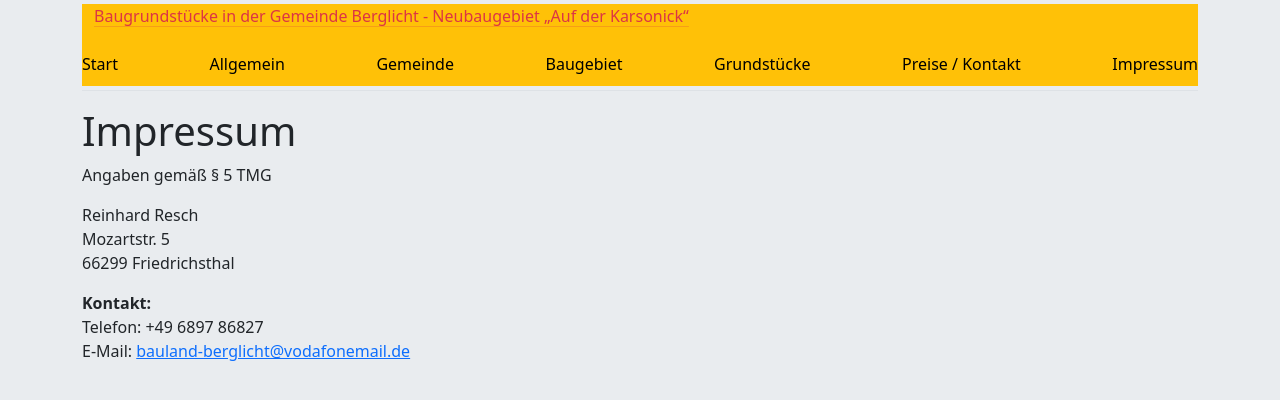
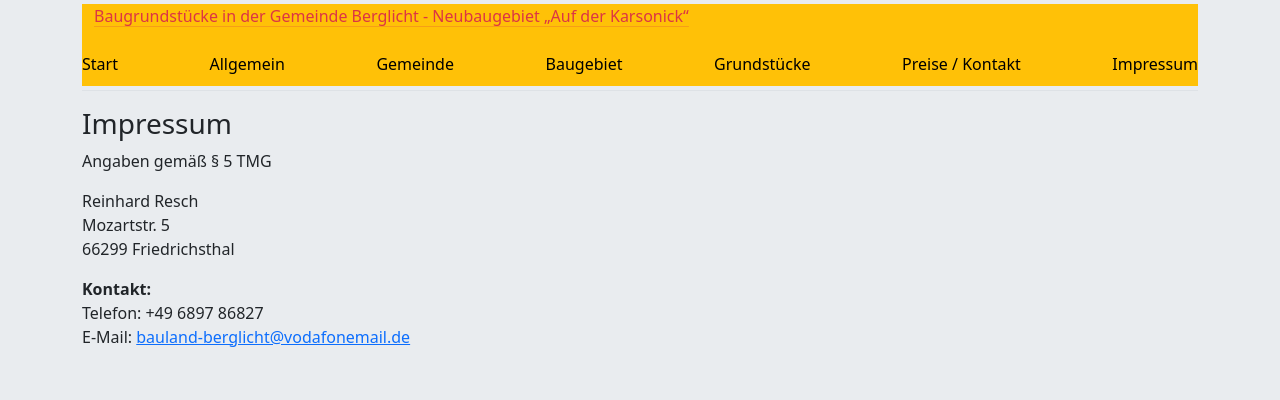
Before and after one commit to oresch/berglicht, a Jekyll site: the page built from impressum.html, in a window 1280 px wide. Shown: the top 400 px of the page. Built offline with Jekyll 4.4.1, drawn with Linux system fonts in a browser that asks for light colours.

Commit message:
Header size changed

```diff
--- a/impressum.html
+++ b/impressum.html
@@ -5,7 +5,7 @@ layout: "default"
 
 <div class="row">
     <div class="col-md-10">
-        <h1>Impressum</h1>
+        <h3>Impressum</h3>
         <p>Angaben gemäß § 5 TMG</p>
         <p>Reinhard Resch<br>
             Mozartstr. 5<br>
```
